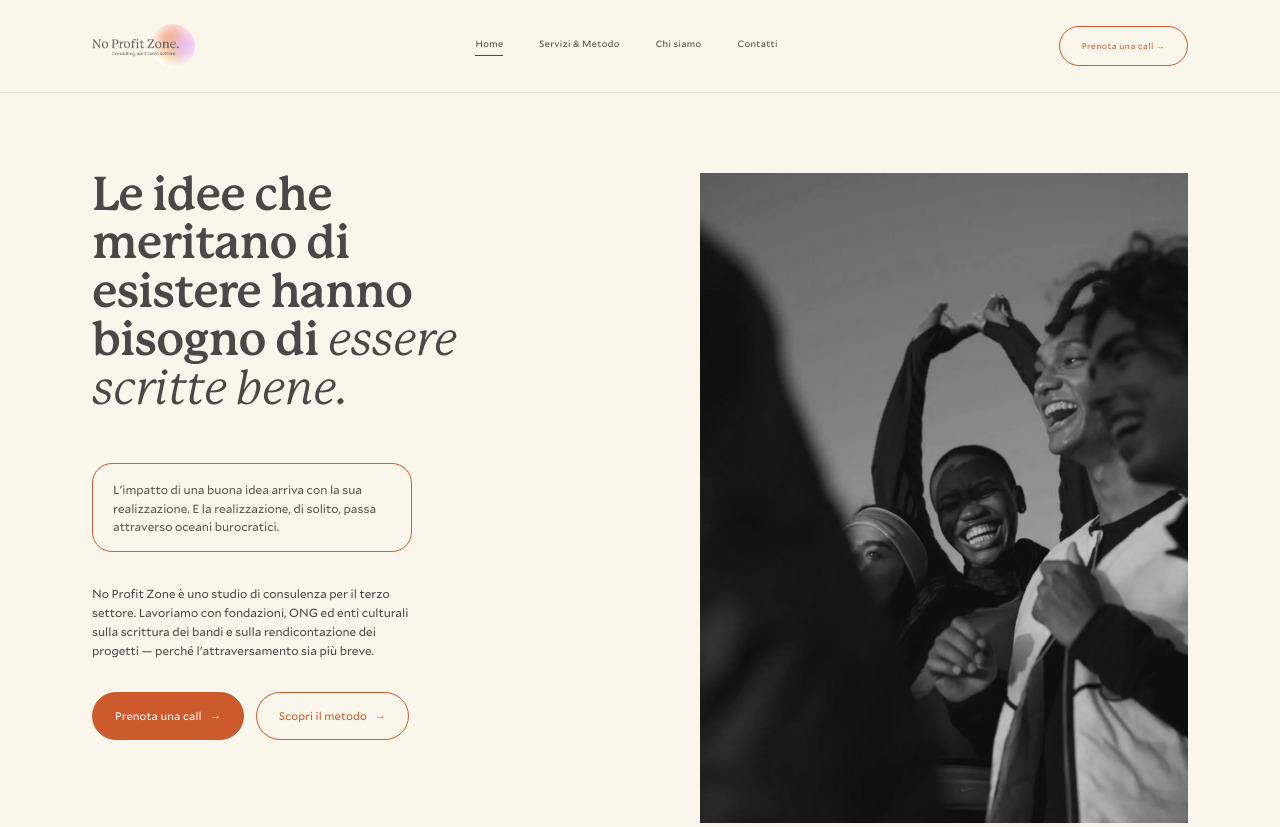
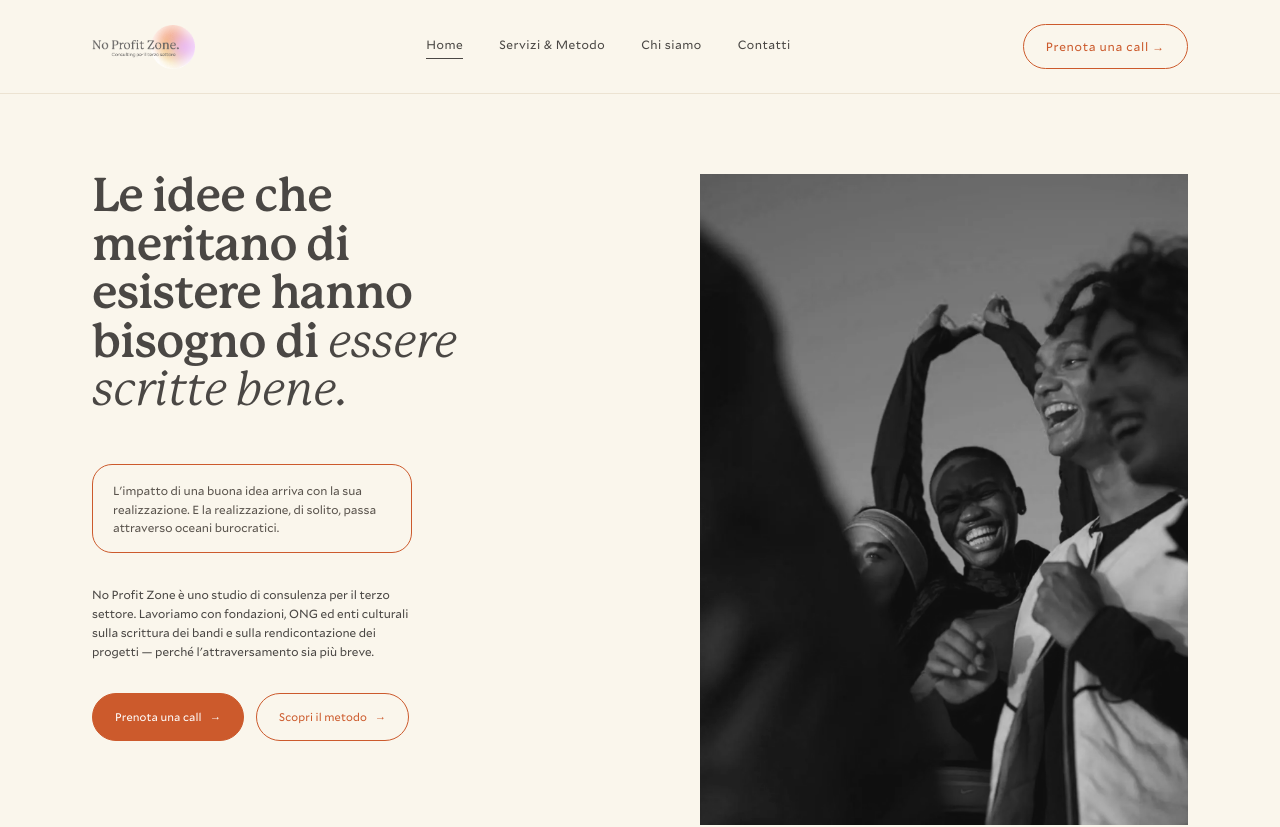
Before and after one commit to Giadasamw/noprofitzone_deploying, a Next.js app: page / in a window 1280 px wide. Shown: the top 827 px of the page. Built offline with nearby package versions, Linux system fonts and the light colour scheme.

Commit message:
style: increase header font size for readability
Improve header text consistency and legibility.

```diff
--- a/src/components/Header.tsx
+++ b/src/components/Header.tsx
@@ -34,7 +34,7 @@ export default function Header() {
               href="#"
               style={{
                 fontFamily: '"Mallory", sans-serif',
-                fontSize: 9.1,
+                fontSize: 12,
                 letterSpacing: "0.04em",
                 color: "var(--ink)",
                 position: "relative",
@@ -50,7 +50,7 @@ export default function Header() {
           href="#"
           style={{
             fontFamily: '"Mallory", sans-serif',
-            fontSize: 8.4,
+            fontSize: 12,
             letterSpacing: "0.06em",
             border: "1.5px solid var(--accent)",
             padding: "12px 22px",
```
